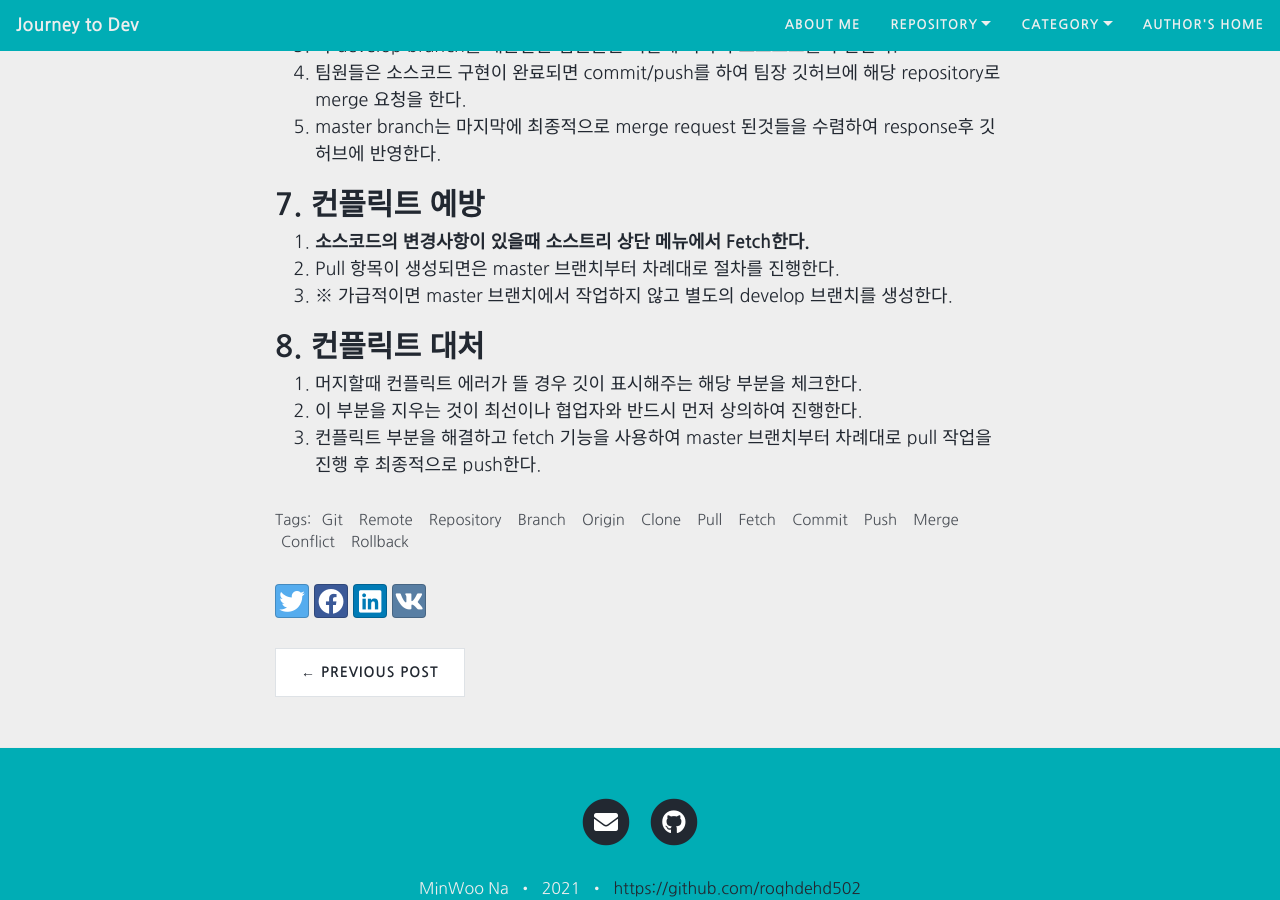
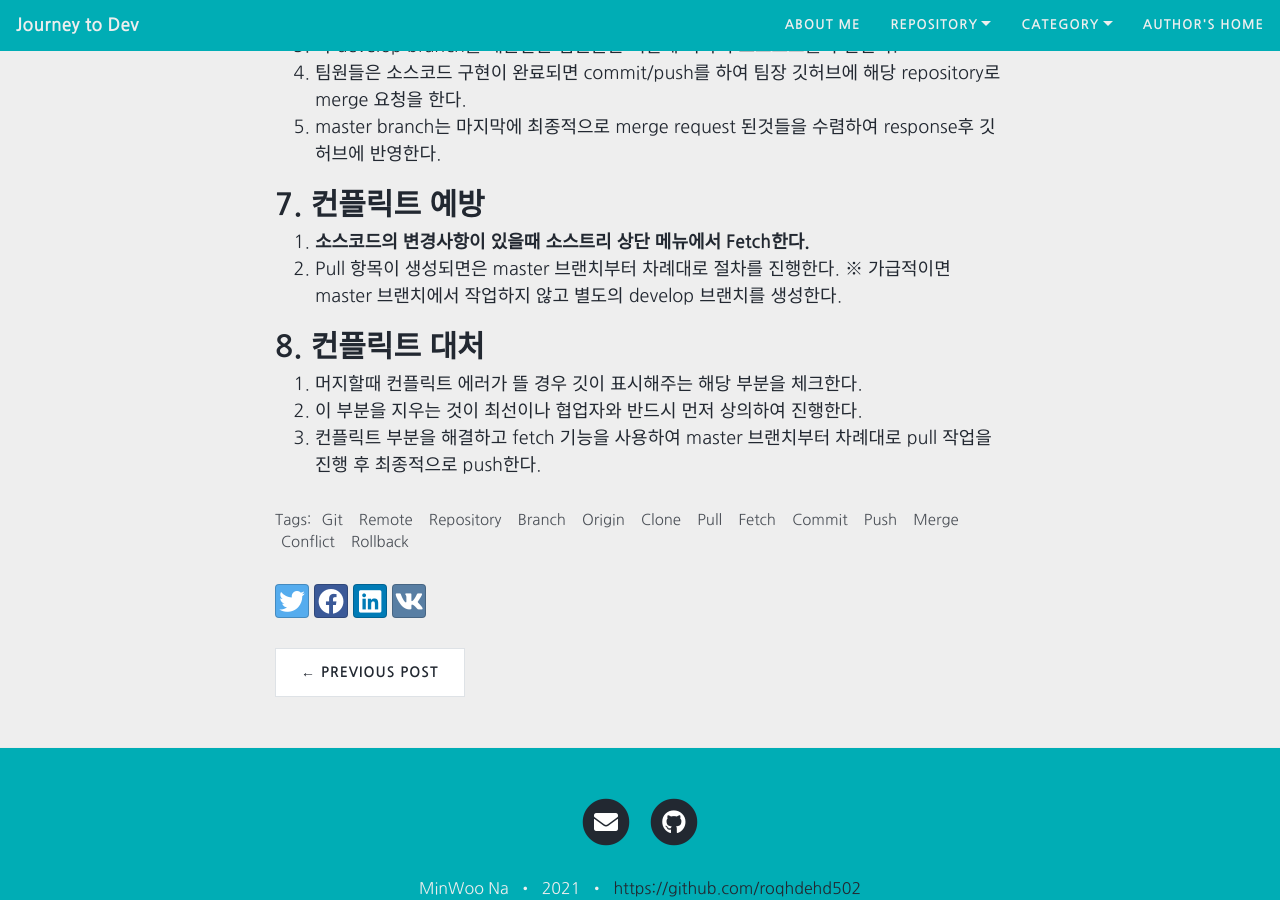
Before and after one commit to roqhdehd502/roqhdehd502.github.io, a Jekyll site: the page built from _posts/WebDev/2021-02-25-116.md, in a window 1280 px wide and 900 px high, scrolled down 2672 px. Built offline with Jekyll 4.4.1, drawn with Linux system fonts in a browser that asks for light colours; nearby versions of some CDN libraries; some of the changed lines change nothing that is shown.

Commit message:
Update 2021-02-25-116.md

```diff
--- a/_posts/WebDev/2021-02-25-116.md
+++ b/_posts/WebDev/2021-02-25-116.md
@@ -83,7 +83,7 @@ tags: [Git, Remote, Repository, Branch, Origin, Clone, Pull, Fetch, Commit, Push
 
 1. **소스코드의 변경사항이 있을때 소스트리 상단 메뉴에서 Fetch한다.**
 2. Pull 항목이 생성되면은 master 브랜치부터 차례대로 절차를 진행한다.
-3. ※ 가급적이면 master 브랜치에서 작업하지 않고 별도의 develop 브랜치를 생성한다.
+※ 가급적이면 master 브랜치에서 작업하지 않고 별도의 develop 브랜치를 생성한다.
 
 ## 8. 컨플릭트 대처
 
```
